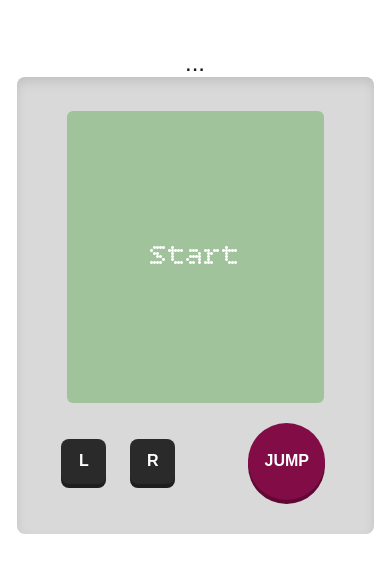
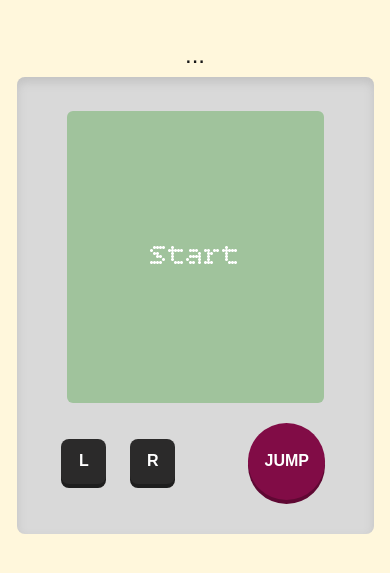
Before and after one commit to shimdokite/dog-jump, a Next.js app: page / in a window 390 px wide. Shown: the part 117-690 px from the top of the page. Built offline with nearby package versions, Linux system fonts and the light colour scheme.

Commit message:
update: 모바일 스타일 수정

```diff
--- a/app/components/GameConsole.tsx
+++ b/app/components/GameConsole.tsx
@@ -97,7 +97,7 @@ export default function GameConsole() {
       )}
 
       <div className="flex flex-col justify-center items-center">
-        <div className="absolute max-sm:top-41 top-53 text-2xl">...</div>
+        <div className="absolute max-sm:top-39 top-53 text-2xl">...</div>
 
         <div className="max-sm:w-[257px] w-[417px] h-[292px] rounded-md relative">
           <GameWindow activeKey={activeKey} />
--- a/app/globals.css
+++ b/app/globals.css
@@ -31,7 +31,7 @@
 }
 
 body {
-  background: var(--background);
+  background: #fff7dc;
   color: var(--foreground);
   font-family: Arial, Helvetica, sans-serif;
 }
```
